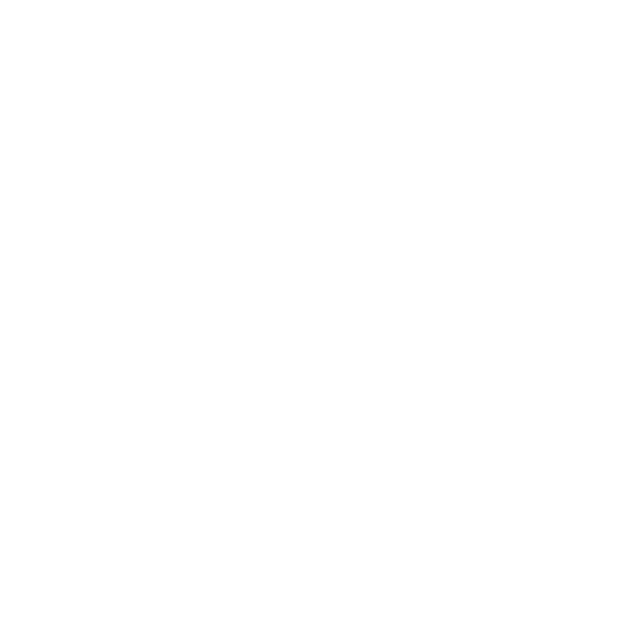
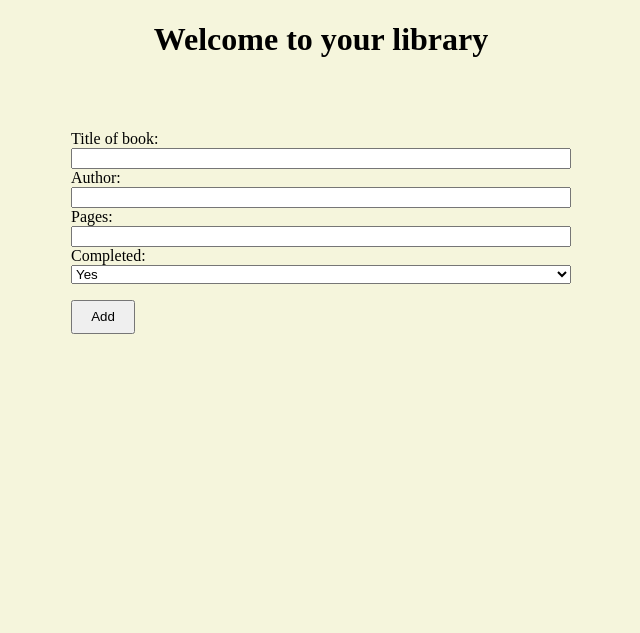
Before and after one commit to EnterOrion/library-app, a plain HTML site: page index.html in a window 1280 px wide. Shown: the whole page, without its empty margins (319-959 px from the left). Drawn offline with Linux system fonts and the light colour scheme.

Commit message:
Add form to add book

```diff
--- a/app.js
+++ b/app.js
@@ -1,3 +1,17 @@
+let myLibrary = [];
+const form = document.getElementById("add_book");
+
+const title = form.elements["book_name"];
+const author = form.elements["author_name"];
+const pages = form.elements["page_number"];
+const read = form.elements["read_validity"];
+form.addEventListener("submit", (event) => {
+  event.preventDefault();
+  addBook();
+  clearForm();
+  console.log(myLibrary);
+});
+
 function Book(title, author, pages, read) {
   this.title = title;
   this.author = author;
@@ -9,3 +23,13 @@ function Book(title, author, pages, read) {
     return bookInfo;
   };
 }
+
+function addBook() {
+  myLibrary.push(new Book(title.value, author.value, pages.value, read.value));
+}
+
+function clearForm() {
+  title.value = "";
+  author.value = "";
+  pages.value = "";
+}
--- a/index.html
+++ b/index.html
@@ -1,13 +1,28 @@
 <!DOCTYPE html>
 <html lang="en">
-<head>
-    <meta charset="UTF-8">
-    <meta http-equiv="X-UA-Compatible" content="IE=edge">
-    <meta name="viewport" content="width=device-width, initial-scale=1.0">
+  <head>
+    <meta charset="UTF-8" />
+    <meta http-equiv="X-UA-Compatible" content="IE=edge" />
+    <meta name="viewport" content="width=device-width, initial-scale=1.0" />
     <title>Your Library</title>
-    <link rel="stylesheet" href="style.css">
-</head>
-<body>
-
-</body>
+    <link rel="stylesheet" href="style.css" />
+    <script src="app.js" defer></script>
+  </head>
+  <body>
+    <h1>Welcome to your library</h1>
+    <form action="" id="add_book">
+      <label for="book_name">Title of book:</label>
+      <input type="text" name="book_name" id="book_name" required />
+      <label for="author_name">Author:</label>
+      <input type="text" name="author_name" id="author_name" required />
+      <label for="page_number">Pages:</label>
+      <input type="number" name="page_number" id="page_number" required />
+      <label for="read_validity">Completed:</label>
+      <select name="read_validity" id="read_validity">
+        <option value="yes">Yes</option>
+        <option value="no">No</option>
+      </select>
+      <button value="add" type="submit">Add</button>
+    </form>
+  </body>
 </html>
--- a/style.css
+++ b/style.css
@@ -1,3 +1,26 @@
 body, html {
     margin: 0;
 }
+
+body {
+    background-color: beige;
+    display: flex;
+    flex-direction: column;
+    align-items: center;
+    justify-content: center;
+}
+
+form {
+    display: flex;
+    flex-direction: column;
+    height: 31.25rem;
+    width: 31.25rem;
+    margin-top: 3.125rem;
+}
+
+
+button {
+    margin-top: 1rem;
+    height: 2.125rem;
+    width: 4rem;
+}
```
Lines whose indentation alone changed are shown as unchanged.
